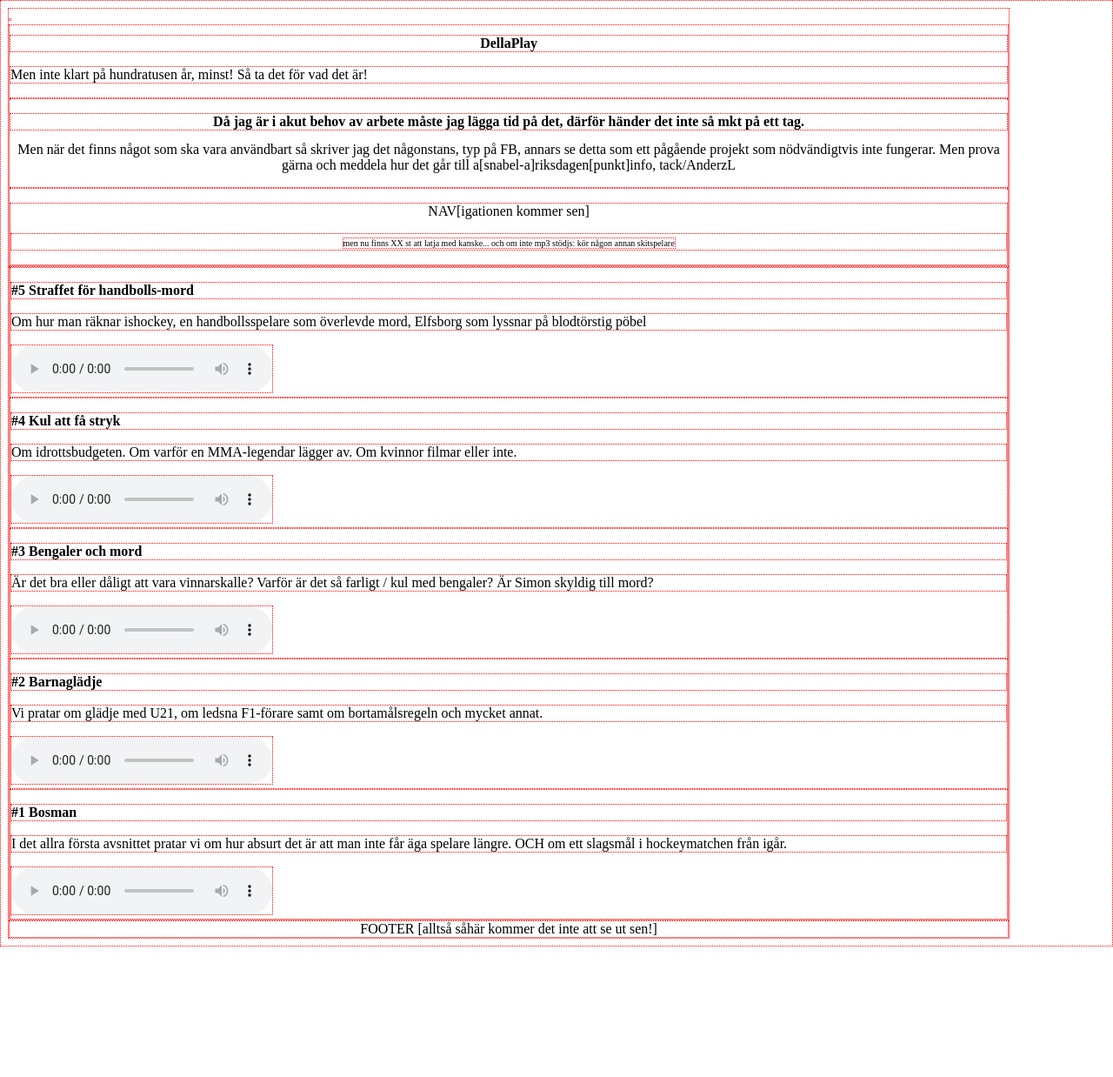
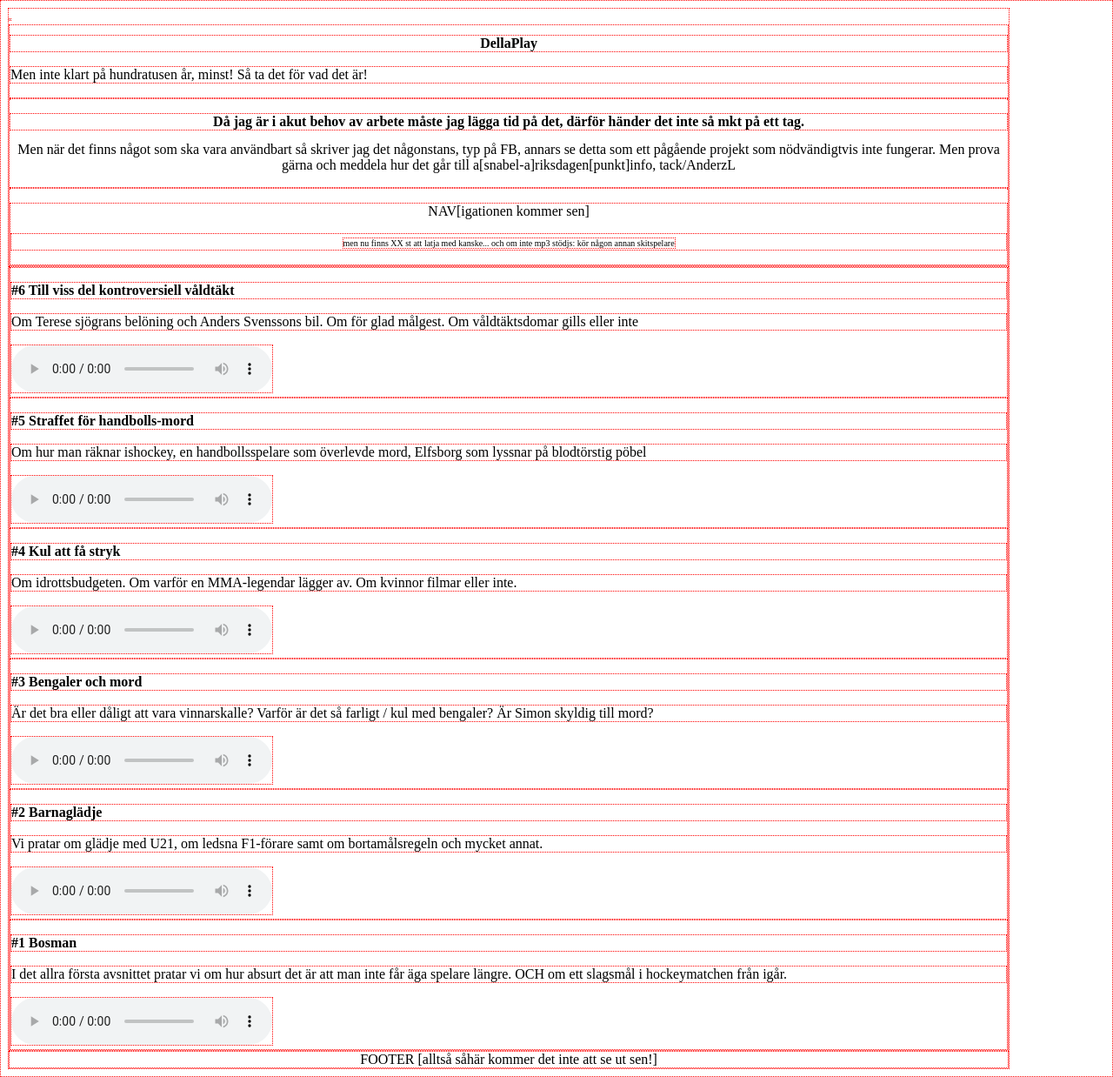
Before and after one commit to dellaplay/dplay, a PHP site: page / in a window 1280 px wide. Shown: the whole page at 87% size. Before the commit the page ends 1088 px from the top, so only its background shows below. Run offline with PHP 8.4, Linux system fonts and the light colour scheme.

Commit message:
170710_6

```diff
--- a/index.php
+++ b/index.php
@@ -65,6 +65,19 @@
 				</audio>
 			</article>
 			to above -->
+
+			<article id="id00006">
+				<h3>
+					#6 Till viss del kontroversiell våldtäkt
+				</h3>
+				<p>
+					Om Terese sjögrans belöning och Anders Svenssons bil. Om för glad målgest. Om våldtäktsdomar gills eller inte
+				</p>
+				<audio controls>
+				<source src="https://acastprod.blob.core.windows.net/media/channels/dellasport/acasts/3305c1c5-43db-4a69-9be5-a9022813fd99/timeline/6f5b0ba6-c79a-4d2d-b07c-8a29abc46faa/audio/6tillvissdelkontroversiellvaldtakt.mp3" type="audio/mpeg">
+					Din webbläsare klarar inte mp3! FU!
+				</audio>
+			</article>
 			<article id="id00005">
 				<h3>
 					#5 Straffet för handbolls-mord
```
Also changed, not shown: 1 other file.
